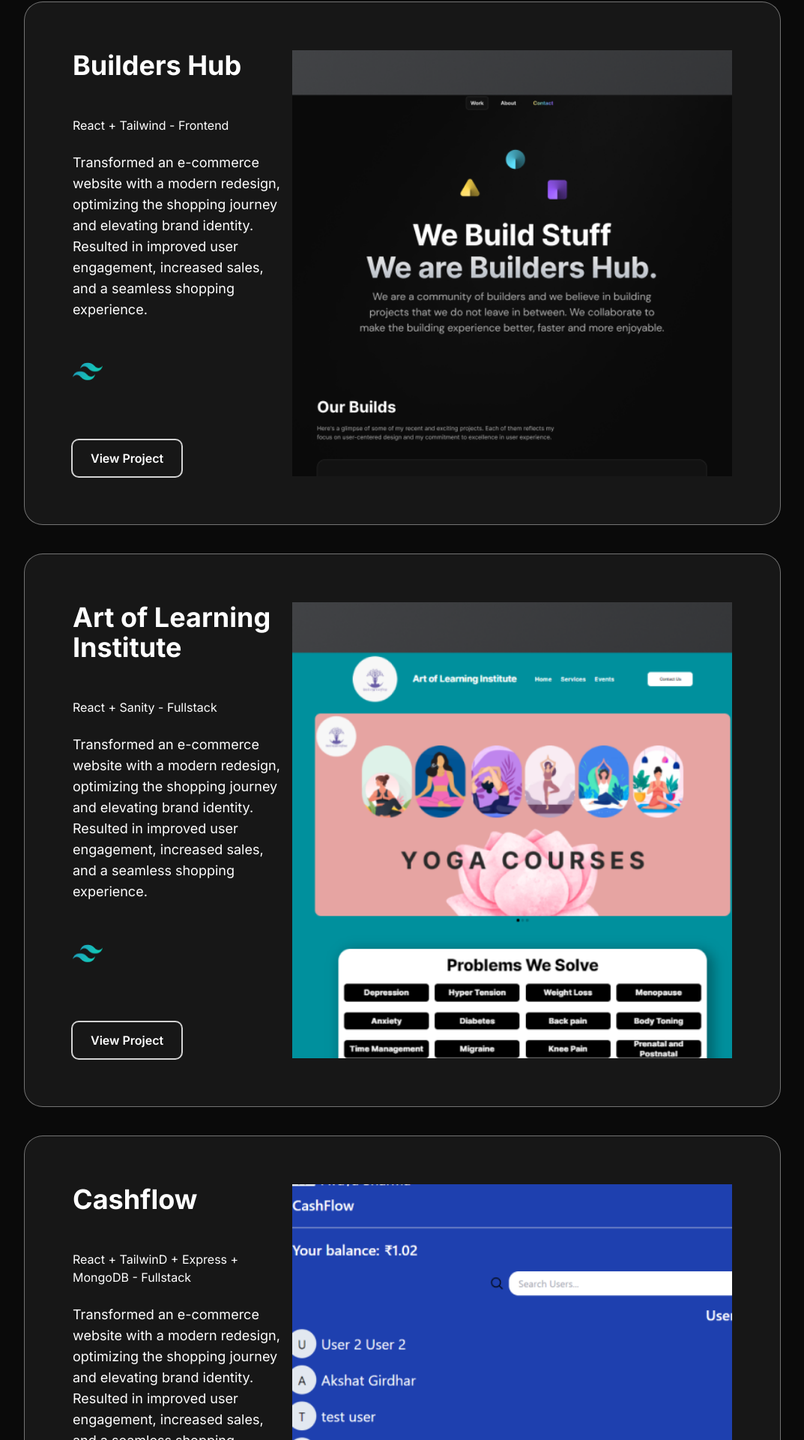
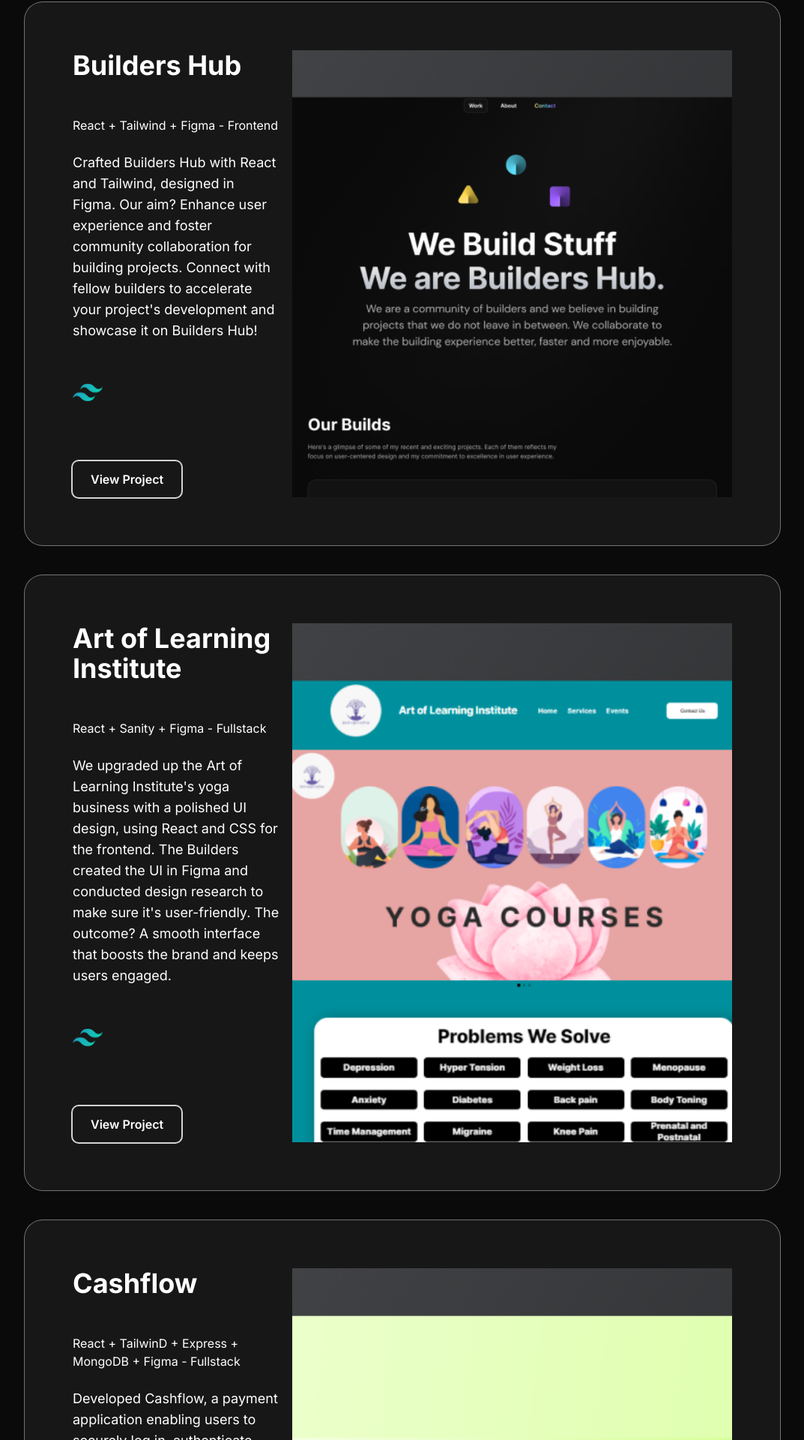
Before and after one commit to khardikk/Builders_hub, a React (Vite) app in the folder Frontend/builders_landing/: page / in a window 1280 px wide. Shown: the part 1057-2977 px from the top of the page at 75% size, without its empty margins (111-1184 px from the left). Built offline with nearby package versions, Linux system fonts and the light colour scheme.

Commit message:
Update project descriptions and add new skills

```diff
--- a/Frontend/builders_landing/src/components/Card.jsx
+++ b/Frontend/builders_landing/src/components/Card.jsx
@@ -2,7 +2,7 @@ import React from 'react';
 import stack from '../assets/stack.png';
 
 const Card = (props) => {
-  const { src,projects,ProjectName,Projectstack} = props;
+  const { src,projects,ProjectName,Projectstack,ProjectDesc} = props;
   return (
     <div data-aos="fade-right" data-aos-duration="1500" className='bg-neutral-900 rounded-3xl ring-1 ring-neutral-500 w-1200 h-620 my-10'>
       <div className='py-16 px-16 max-[480px]:py-8 max-[480px]:px-8'>
@@ -13,7 +13,7 @@ const Card = (props) => {
           <h1 className='mb-6 font-Inter font-bold text-4xl text-left max-sm:w-[16rem] max-sm:text-left'>{ProjectName}</h1>
           <span className='py-6 font-Inter font-normal text-base text-left max-sm:text-left max-sm:w-[15rem]'>{Projectstack}</span>
           <p className='font-Inter font-normal text-lg text-left max-sm:w-[19rem] max-sm:text-left'>
-            Transformed an e-commerce website with a modern redesign, optimizing the shopping journey and elevating brand identity. Resulted in improved user engagement, increased sales, and a seamless shopping experience.
+          {ProjectDesc}
           </p>
           <img className='w-[40px] h-[24px] mb-20 mt-14 max-sm:mb-8' src={stack} alt='stack' />
           <a href={projects} target='blank'>
--- a/Frontend/builders_landing/src/components/OurBuilds.jsx
+++ b/Frontend/builders_landing/src/components/OurBuilds.jsx
@@ -11,9 +11,9 @@ const OurBuilds = () => {
         <h1 className="text-left mb-5 font-Inter font-bold text-5xl max-[480px]:w-[12rem] max-[480px]:text-4xl max-[480px]:text-center"> Our Builds</h1>
         <p className=" w-[48rem] text-left mb-10 font-Inter font-normal text-lg text-neutral-400 max-[480px]:w-[21rem]">Here's a glimpse of some of my recent and exciting projects.
          Each of them reflects my focus on user-centered design and my commitment to excellence in user experience.</p>
-         <Card src={buildersHub} projects="https://buildershub.vercel.app/" ProjectName="Builders Hub" Projectstack="React + Tailwind - Frontend"/>
-        <Card src={yogawebsite} projects="https://yoga-website-jet.vercel.app/" ProjectName="Art of Learning Institute" Projectstack="React + Sanity - Fullstack" />
-        <Card src={cashflow} projects="https://cash-flow-alpha.vercel.app/" ProjectName="Cashflow" Projectstack="React + TailwinD + Express + MongoDB - Fullstack" />
+         <Card src={buildersHub} projects="https://buildershub.vercel.app/" ProjectName="Builders Hub" Projectstack="React + Tailwind + Figma - Frontend" ProjectDesc="Crafted Builders Hub with React and Tailwind, designed in Figma. Our aim? Enhance user experience and foster community collaboration for building projects. Connect with fellow builders to accelerate your project's development and showcase it on Builders Hub!"/>
+        <Card src={yogawebsite} projects="https://yoga-website-jet.vercel.app/" ProjectName="Art of Learning Institute" Projectstack="React + Sanity + Figma - Fullstack" ProjectDesc="We upgraded up the Art of Learning Institute's yoga business with a polished UI design, using React and CSS for the frontend. The Builders created the UI in Figma and conducted design research to make sure it's user-friendly. The outcome? A smooth interface that boosts the brand and keeps users engaged."/>
+        <Card src={cashflow} projects="https://cashflow-dd61aa.design.webflow.com/" ProjectName="Cashflow" Projectstack="React + TailwinD + Express + MongoDB + Figma - Fullstack" ProjectDesc=" Developed Cashflow, a payment application enabling users to securely log in, authenticate, and transfer funds seamlessly. Leveraging React for the frontend and Express with MongoDB for the backend, we ensured robust functionality. Additionally, integrated a Text-To-Speech module to enhance user experience."/>
         <Link to="/projects" className='font-Inter font-semibold text-base underline'>View all projects</Link>
         </div>
   )
--- a/Frontend/builders_landing/src/components/Skills.jsx
+++ b/Frontend/builders_landing/src/components/Skills.jsx
@@ -23,8 +23,8 @@ const Skills = () => {
         <li class="mb-[1rem]">Python</li>
         <li class="mb-[1rem]">Webflow</li>
         <li class="mb-[1rem]">Spark-AR</li>
-        {/* <li class="mb-[1rem]">HTML</li>
-        <li class="mb-[1rem]"> CSS</li>
+        <li class="mb-[1rem]">Figma</li>
+        {/*<li class="mb-[1rem]"> CSS</li>
         <li class="mb-[1rem]"> CSS</li>
         <li class="mb-[1rem]">JavaScript</li>
         <li class="mb-[1rem]">React</li>
```
Also changed, not shown: Frontend/builders_landing/src/assets/cashflow.png.
